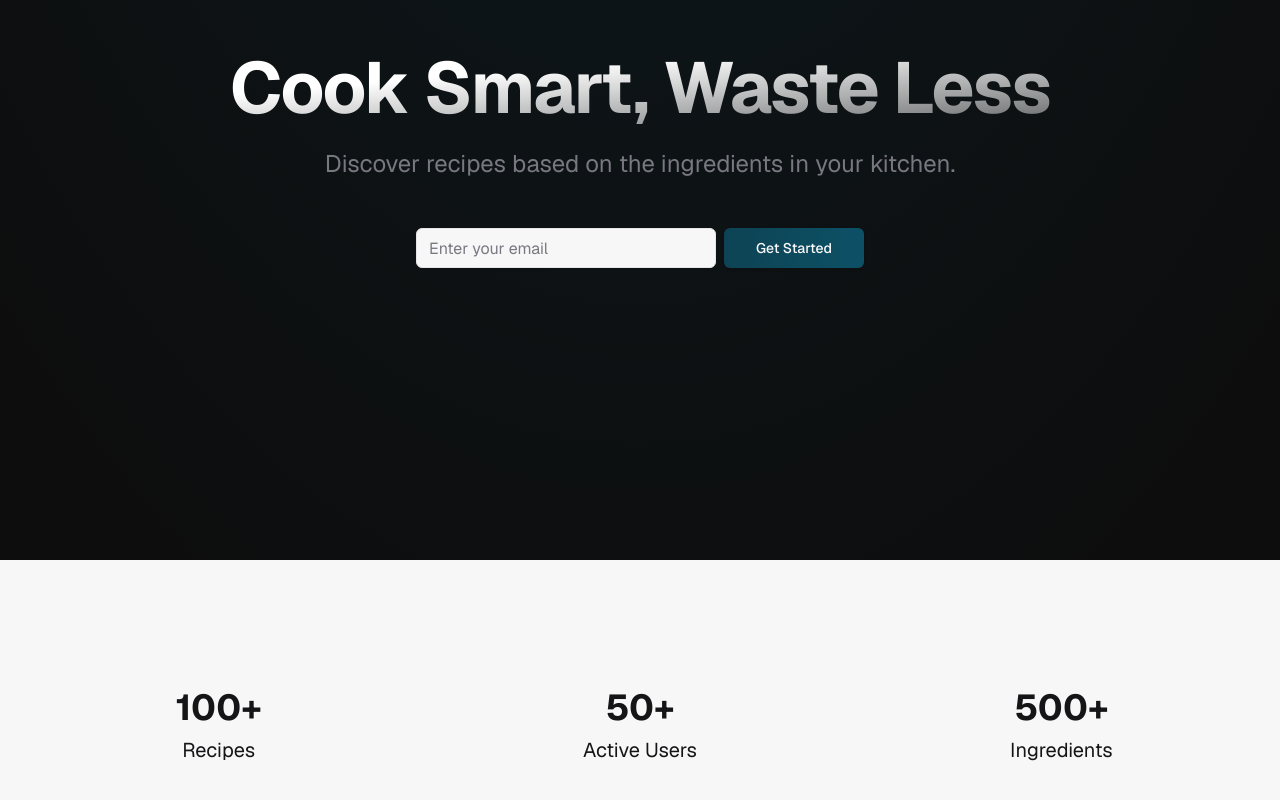
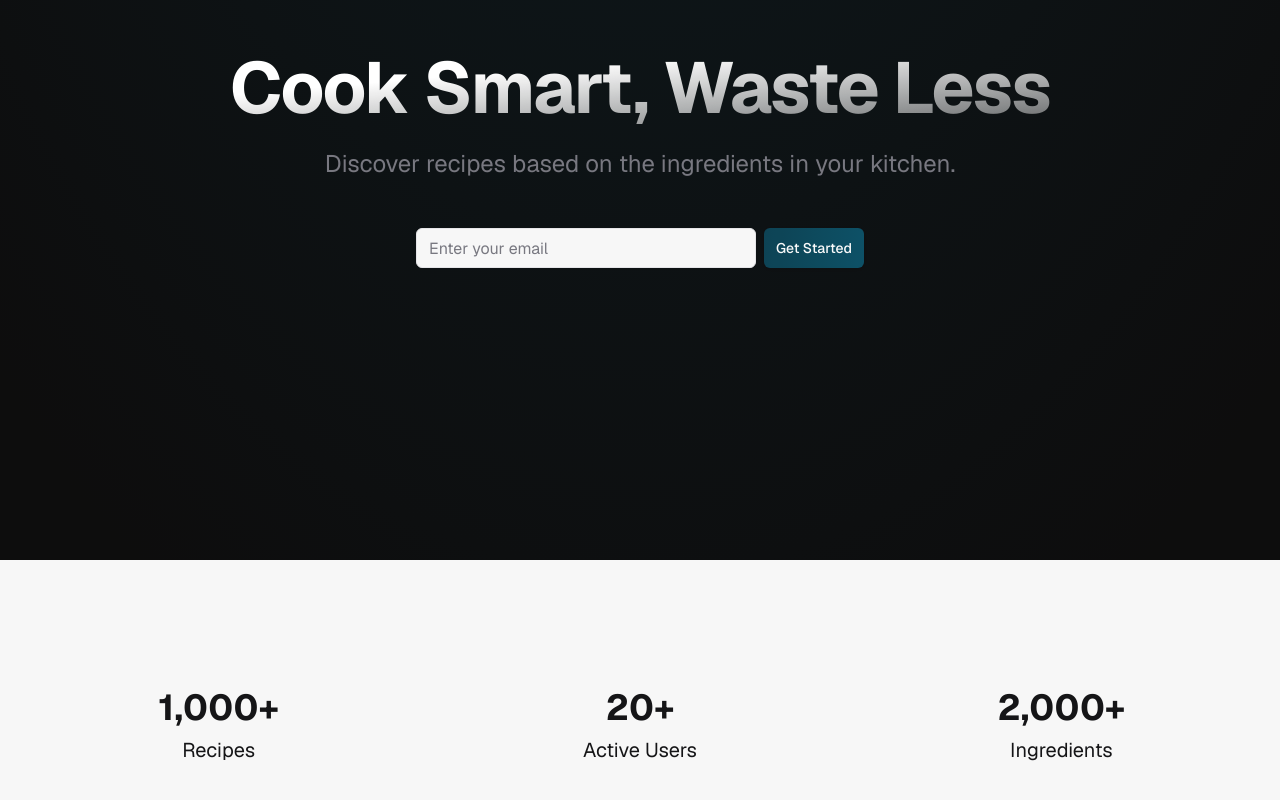
Before and after one commit to SamIron0/remeal_ui, a Next.js app: page /home in a window 1280 px wide. Shown: the part 240-1040 px from the top of the page. Built offline with nearby package versions, Linux system fonts and the light colour scheme; no server answers.

Commit message:
homepage updates

```diff
--- a/components/Home/AnimatedStats.tsx
+++ b/components/Home/AnimatedStats.tsx
@@ -1,14 +1,14 @@
-'use client';
-import React, { useState, useEffect } from 'react';
+"use client";
+import React, { useState, useEffect } from "react";
 
 const stats = [
-  { label: 'Recipes', value: 100, suffix: '+' },
-  { label: 'Active Users', value: 50, suffix: '+' },
-  { label: 'Ingredients', value: 500, suffix: '+' },
+  { label: "Recipes", value: 1000, suffix: "+" },
+  { label: "Active Users", value: 20, suffix: "+" },
+  { label: "Ingredients", value: 2000, suffix: "+" },
 ];
 
 const AnimatedStats: React.FC = () => {
-  const [counts, setCounts] = useState(stats.map(() => 0));
+  const [counts, setCounts] = useState<number[]>(stats.map(() => 0));
 
   useEffect(() => {
     const duration = 2000; // Animation duration in milliseconds
@@ -24,7 +24,7 @@ const AnimatedStats: React.FC = () => {
         const progress = frame / totalFrames;
         const currentCount = Math.round(countTo * progress);
 
-        setCounts(prevCounts => {
+        setCounts((prevCounts: number[]) => {
           const newCounts = [...prevCounts];
           newCounts[index] = currentCount;
           return newCounts;
@@ -36,7 +36,7 @@ const AnimatedStats: React.FC = () => {
       }, frameDuration);
     });
 
-    return () => counters.forEach(counter => clearInterval(counter));
+    return () => counters.forEach((counter) => clearInterval(counter));
   }, []);
 
   return (
@@ -46,7 +46,8 @@ const AnimatedStats: React.FC = () => {
           {stats.map((stat, index) => (
             <div key={index} className="space-y-2">
               <h3 className="text-4xl font-bold">
-                {counts[index].toLocaleString()}{stat.suffix}
+                {counts[index].toLocaleString()}
+                {stat.suffix}
               </h3>
               <p className="text-xl">{stat.label}</p>
             </div>
--- a/components/Home/ParallaxHero.tsx
+++ b/components/Home/ParallaxHero.tsx
@@ -39,7 +39,7 @@ export default function ParallaxHero() {
           initial={{ opacity: 0, y: 20 }}
           animate={{ opacity: 1, y: 0 }}
           transition={{ duration: 0.8, delay: 0.4 }}
-          className="flex w-full max-w-md gap-2"
+          className="flex w-full max-w-md gap-2 items-center"
           onSubmit={handleSubmit}
         >
           <Input
@@ -47,14 +47,13 @@ export default function ParallaxHero() {
             type="email"
             placeholder="Enter your email"
             value={email}
-            onChange={(e) => setEmail(e.target.value)}
+            onChange={(e: React.ChangeEvent<HTMLInputElement>) => setEmail(e.target.value)}
             className="flex-grow text-[16px] text-primary"
             required
           />
           <Button
             type="submit"
-            size="lg"
-            className="bg-primary-gradient hover:text-gray-400 hover:shadow-accent "
+            className="bg-primary-gradient px-3 py-5 hover:shadow-accent "
           >
             Get Started
           </Button>
```
